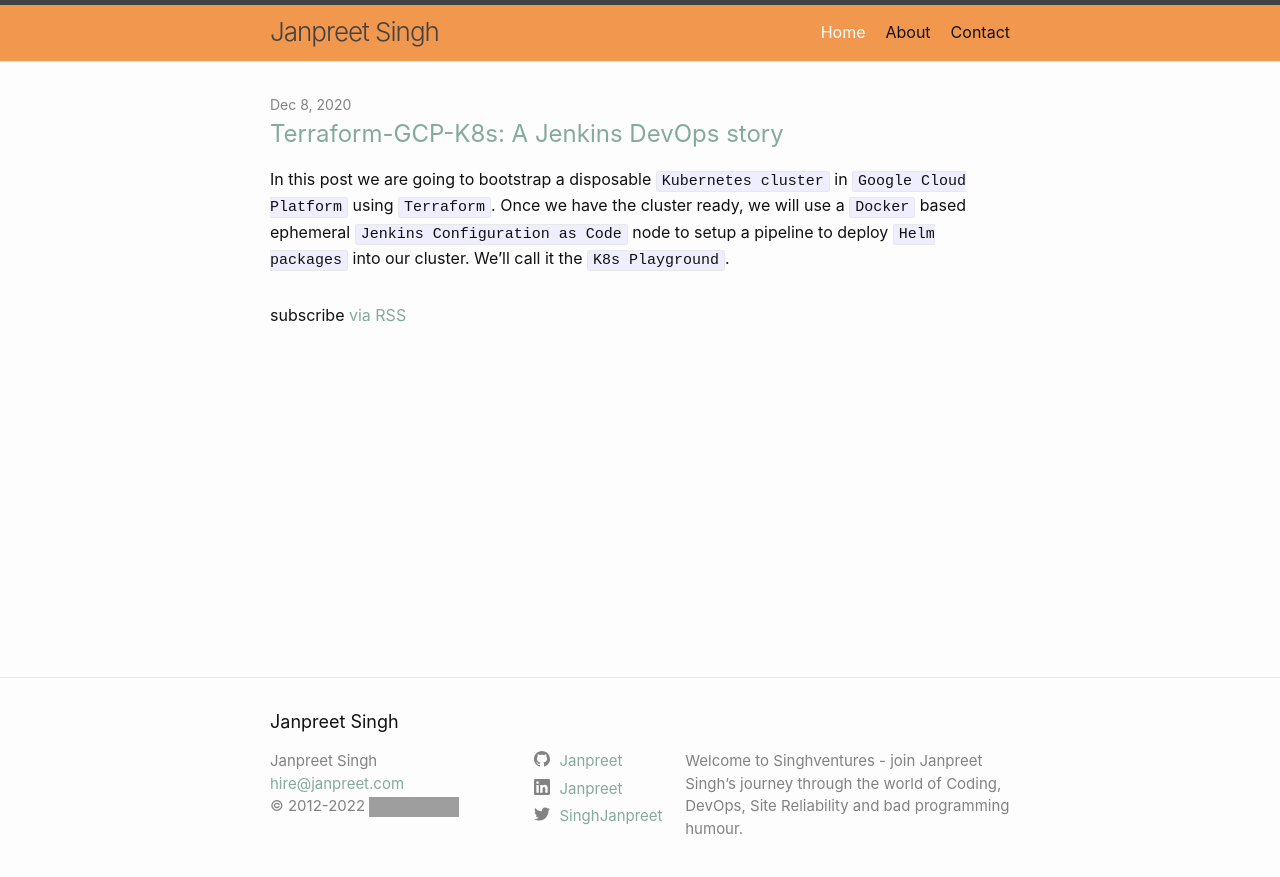
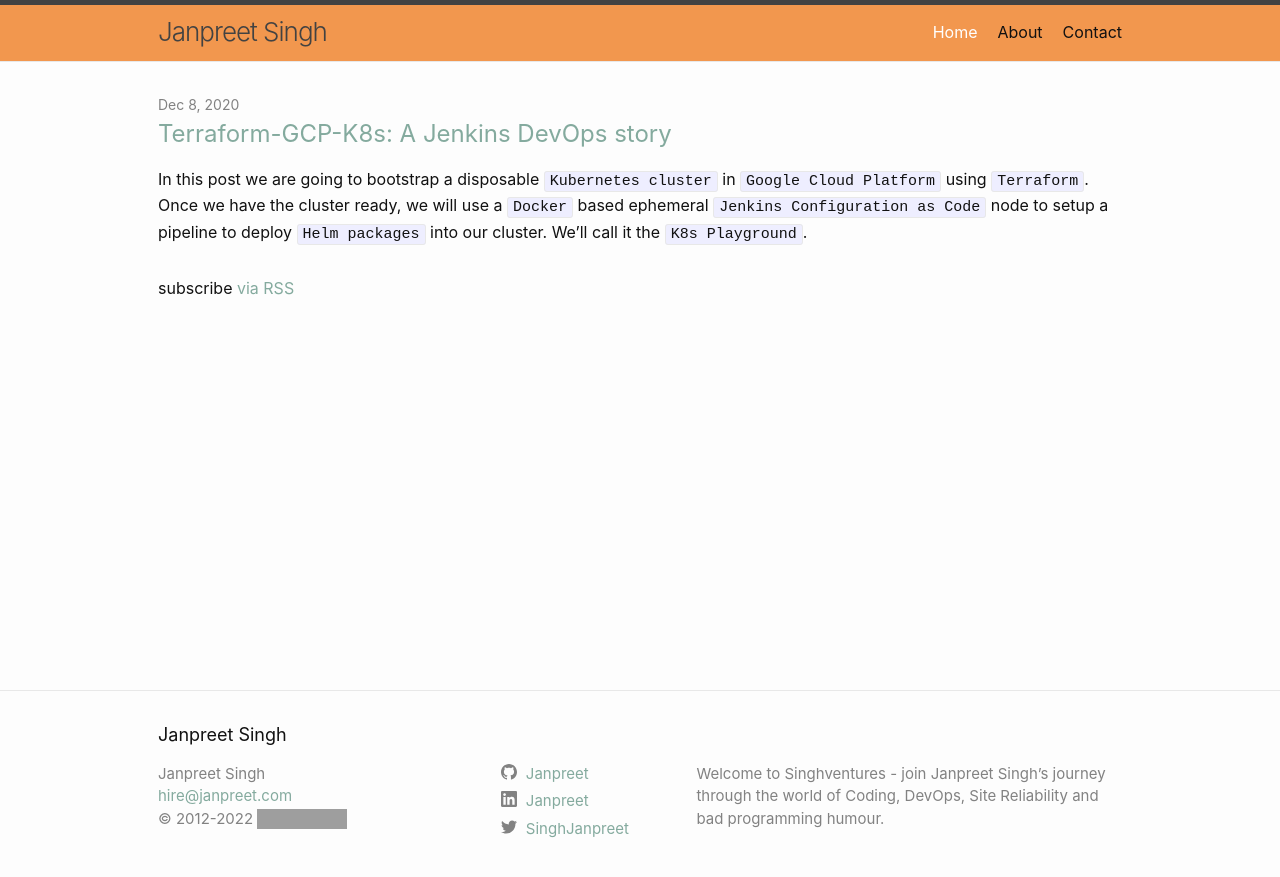
Before and after one commit to janpreet/vigilant-dollop, a Jekyll site: the page built from index.md, in a window 1280 px wide. Shown: the top 877 px of the page. Built offline with Jekyll 4.4.1, drawn with Linux system fonts in a browser that asks for light colours; grey boxes are pictures that could not be loaded.

```diff
--- a/_includes/footer.html
+++ b/_includes/footer.html
@@ -17,7 +17,9 @@
             {%- if site.email -%}
             <li><a class="u-email" href="mailto:{{ site.email }}">{{ site.email }}</a></li>
             {%- endif -%}
+            <li class="p-name">
             © 2012-2022 <a rel="license" href="http://creativecommons.org/licenses/by-nc-sa/4.0/"><img alt="Creative Commons License" style="border-width:0" src="https://i.creativecommons.org/l/by-nc-sa/4.0/80x15.png" /></a><br /><a rel="license" href="http://creativecommons.org/licenses/by-nc-sa/4.0/"></a>
+            </li>
         </ul>
       </div>
 
--- a/_sass/minima.scss
+++ b/_sass/minima.scss
@@ -21,7 +21,7 @@ $grey-color-dark:  darken($grey-color, 25%) !default;
 $table-text-align: left !default;
 
 // Width of the content area
-$content-width:    800px !default;
+$content-width:    80% !default;
 
 $on-palm:          600px !default;
 $on-laptop:        800px !default;
--- a/_sass/minima/_layout.scss
+++ b/_sass/minima/_layout.scss
@@ -110,7 +110,7 @@
     .active-link {
       display: block;
       padding: 5px 10px;
-
+      color: #84aa9e;
       &:not(:last-child) {
         margin-right: 0;
       }
```
Also changed, not shown: about.md (+1 -1 lines), contact.md (+1 -1 lines).
